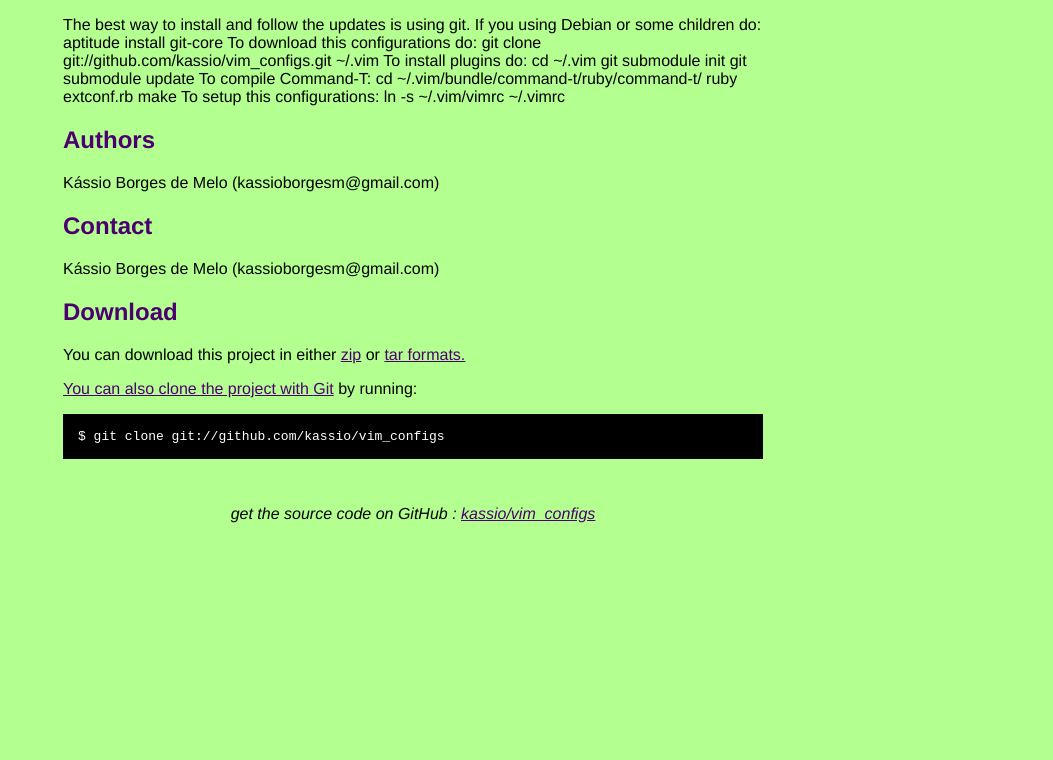
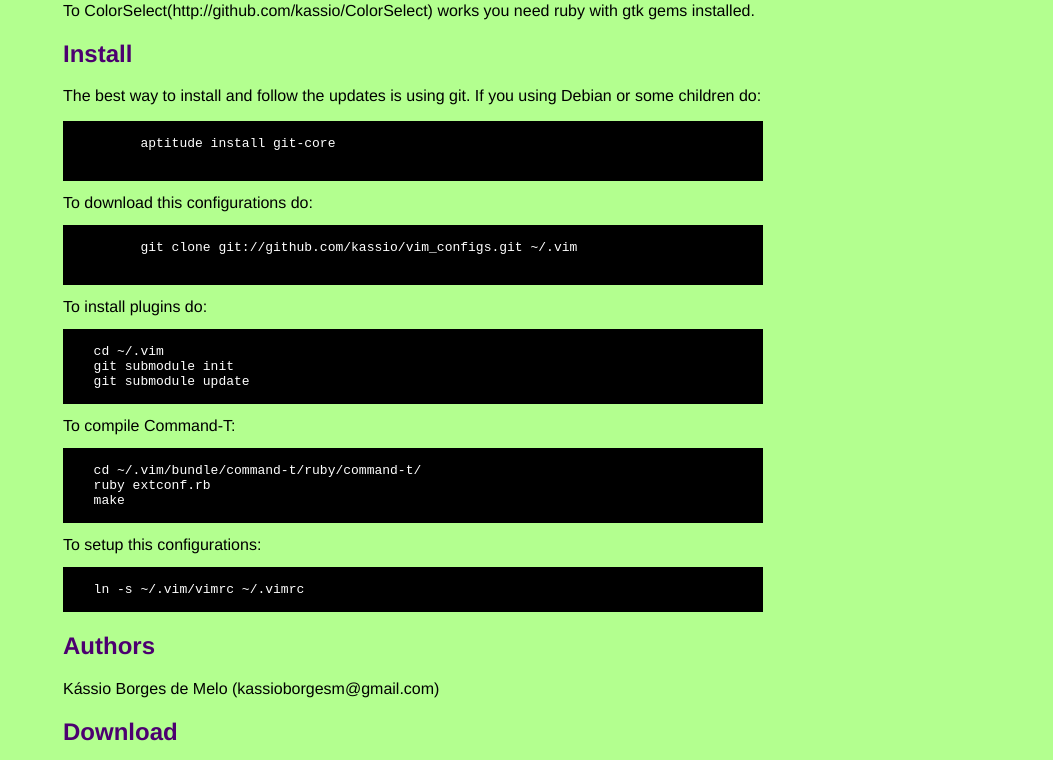
Before and after one commit to kassio/nvim, a plain HTML site: page index.html in a window 1280 px wide. Shown: the part 346-1106 px from the top of the page, without its empty margins (227-1280 px from the left). Before the commit the page ends 877 px from the top, so only its background shows below. Drawn offline with Linux system fonts and the light colour scheme.

Commit message:
Improving my vim_configs html page

```diff
--- a/index.html
+++ b/index.html
@@ -3,7 +3,7 @@
   <head>
     <meta charset='utf-8'>
 
-  <title>kassio/vim_configs @ GitHub</title>
+    <title>VIM Configurations(Kassio)</title>
 
     <style type="text/css">
       body {
@@ -46,62 +46,59 @@
         <span class="small">by <a href="https://github.com/kassio">kassio</a></span></h1>
 
       <div class="description">
-      My vim configs. No forks on start!
+        My vim configs
       </div>
-
-
-
 
       <h2>Dependencies</h2>
       <p>Some configurations dependes exuberant-tags, again if you using Debian or some children do:
 
+      <pre>
         aptitude install exuberant-ctags ncurses-term ruby-dev libgtk2.0-dev
+      </pre>
       To ColorSelect(http://github.com/kassio/ColorSelect) works you need ruby with gtk gems installed.</p>
 
+      <h2>Install</h2>
+      <p>
+      The best way to install and follow the updates is using git. If you using Debian or some children do:
+      </p>
 
-
-      <h2>Install</h2>
-      <p>The best way to install and follow the updates is using git. If you using Debian or some children do:
-
+      <pre>
         aptitude install git-core
+      </pre>
       To download this configurations do:
 
+      <pre>
         git clone git://github.com/kassio/vim_configs.git ~/.vim
+      </pre>
       To install plugins do:
 
+<pre>
   cd ~/.vim
   git submodule init
   git submodule update
+</pre>
+
       To compile Command-T:
 
+<pre>
   cd ~/.vim/bundle/command-t/ruby/command-t/
   ruby extconf.rb
   make
+</pre>
       To setup this configurations:
 
+<pre>
   ln -s ~/.vim/vimrc ~/.vimrc
-</p>
-
-
-
-
+</pre>
 
       <h2>Authors</h2>
-      <p>Kássio Borges de Melo (kassioborgesm@gmail.com)
-<br/>      </p>
-
-
-
-      <h2>Contact</h2>
-      <p>Kássio Borges de Melo (kassioborgesm@gmail.com)
-<br/>      </p>
-
+      <p>Kássio Borges de Melo (kassioborgesm@gmail.com)<br/>      </p>
 
       <h2>Download</h2>
       <p>
       You can download this project in either
       <a href="https://github.com/kassio/vim_configs/zipball/master">zip</a> or
-      <a href="https://github.com/kassio/vim_configs/tarball/master">tar formats.
+      <a href="https://github.com/kassio/vim_configs/tarball/master">tar formats.</a>
       </p>
       <p>You can also clone the project with <a href="http://git-scm.com">Git</a>
       by running:
```
Lines whose indentation alone changed are shown as unchanged.
